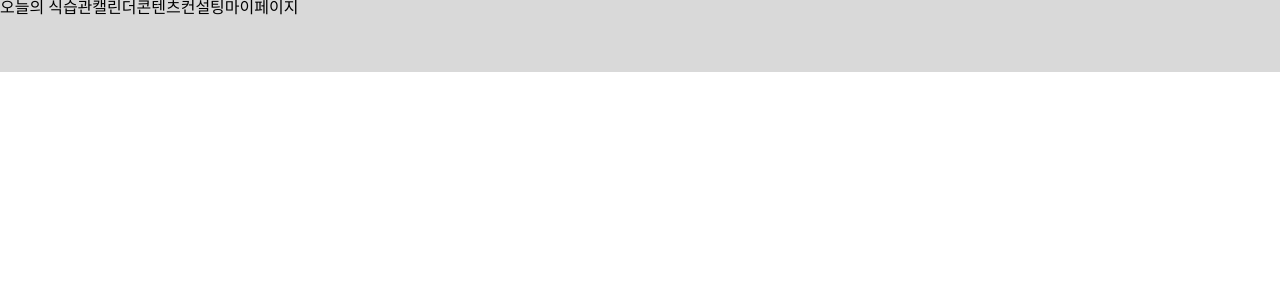
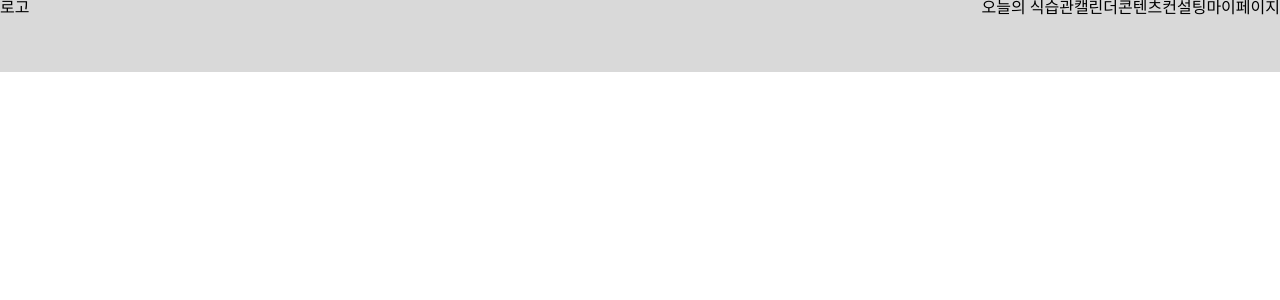
Before and after one commit to jisooooooooooo/Hackathon, a React (Create React App) app: page / in a window 1280 px wide. Shown: the top 300 px of the page. Built offline with nearby package versions, Linux system fonts and the light colour scheme.

Commit message:
Feat: impot문 추가

```diff
--- a/src/App.js
+++ b/src/App.js
@@ -1,3 +1,4 @@
+import React from "react";
 import { Header } from "./components/Header";
 import "./reset.css";
 
--- a/src/components/Header.js
+++ b/src/components/Header.js
@@ -1,15 +1,17 @@
 import React from "react";
 import styles from "./Header.module.css";
-
 
 export const Header = () => {
   return (
     <div className={styles.container}>
-      <div>오늘의 식습관</div>
-      <div>캘린더</div>
-      <div>콘텐츠</div>
-      <div>컨설팅</div>
-      <div>마이페이지</div>
+      <div>로고</div>
+      <div className={styles.right}>
+        <div>오늘의 식습관</div>
+        <div>캘린더</div>
+        <div>콘텐츠</div>
+        <div>컨설팅</div>
+        <div>마이페이지</div>
+      </div>
     </div>
   );
 };
--- a/src/components/Header.module.css
+++ b/src/components/Header.module.css
@@ -1,7 +1,9 @@
-
 .container {
   height: 72px;
-
   display: flex;
+  justify-content: space-between;
   background-color: #d9d9d9;
 }
+.right {
+  display: flex;
+}
```
